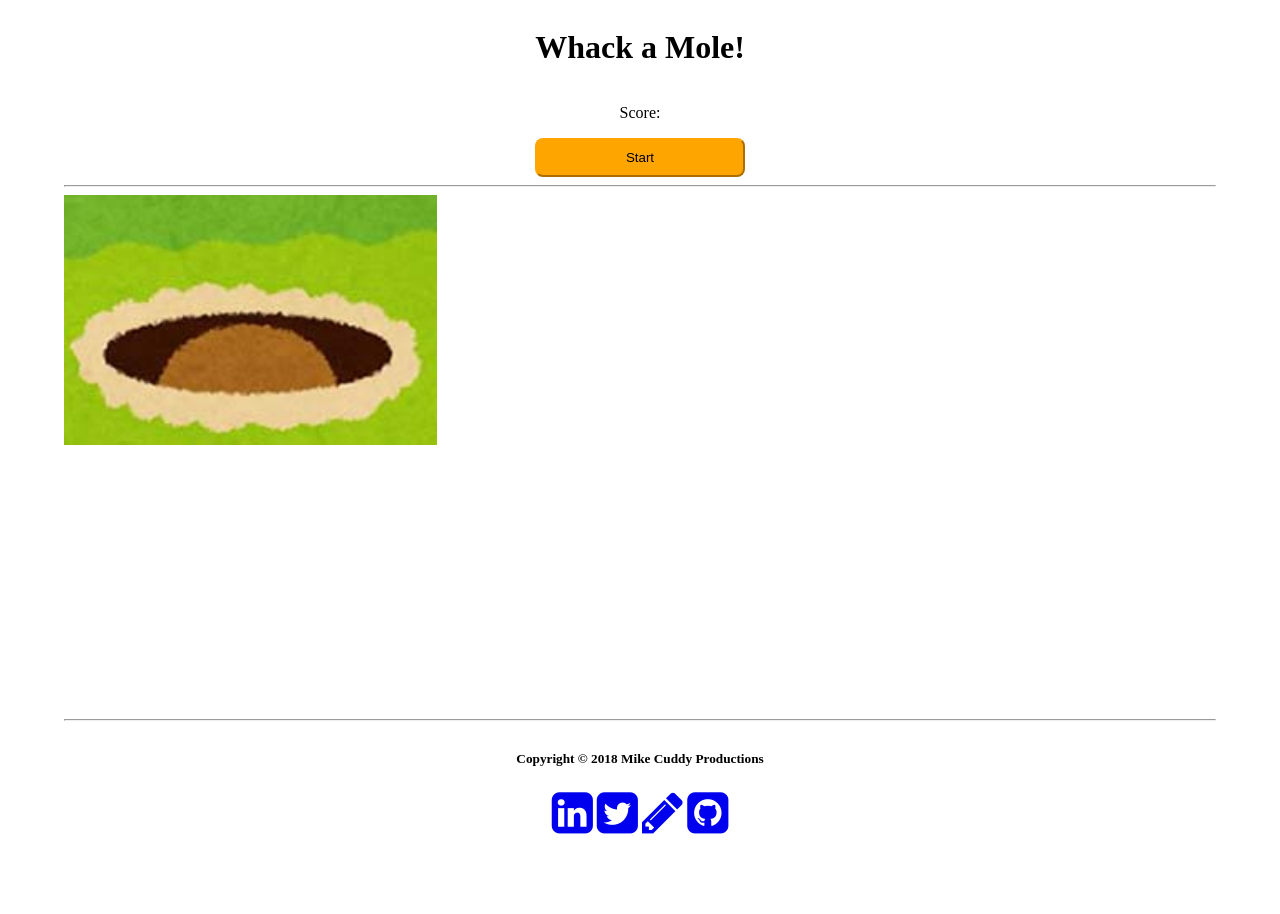
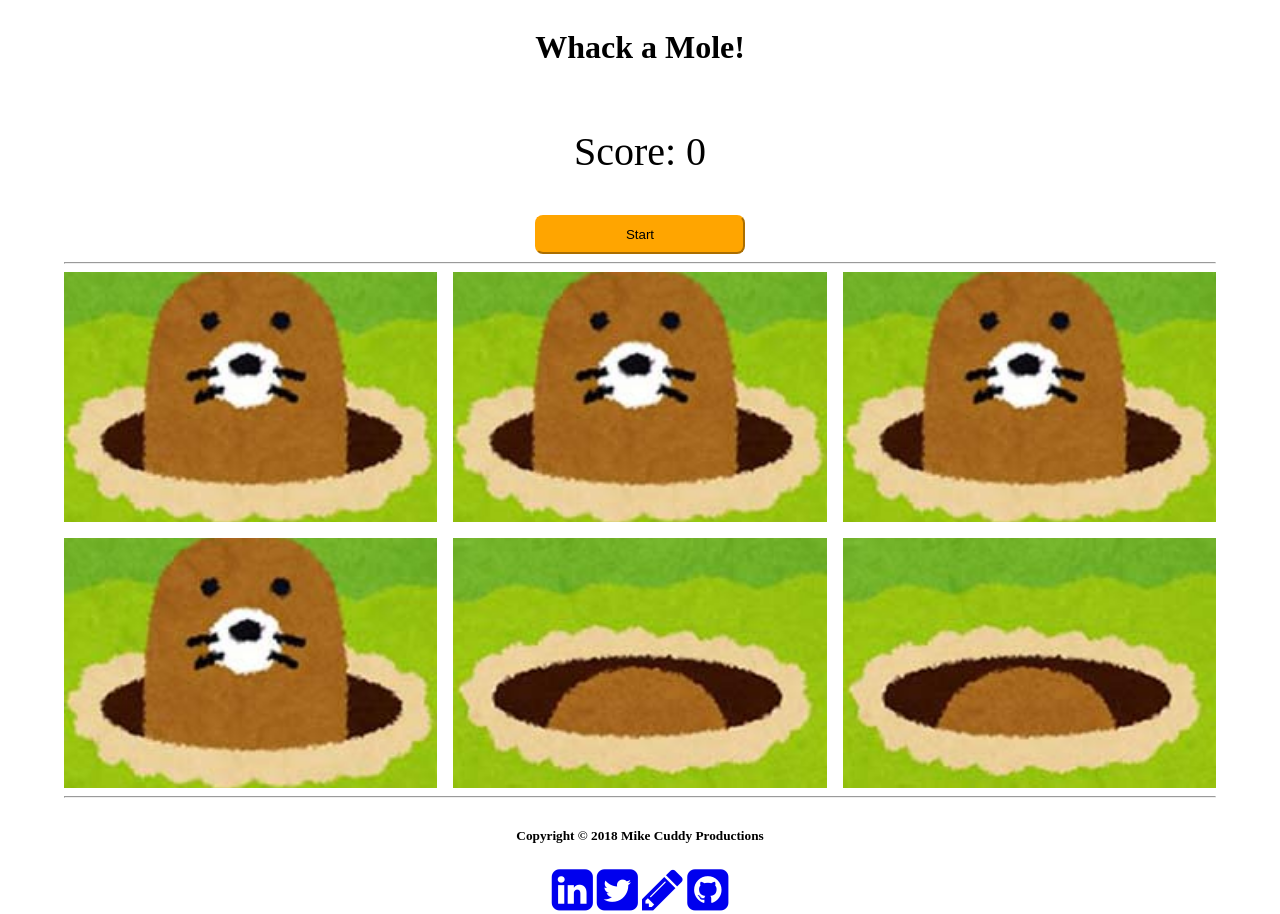
Before and after one commit to ravenusmc/calc, a plain HTML site: page mole/index.html in a window 1280 px wide. Both pictures are taken after a click on the button "Start". Before the commit the page ends 837 px from the top, so only its background shows below. Drawn offline with Linux system fonts and the light colour scheme.

Commit message:
added score feature and other minor elements

```diff
--- a/mole/assets/css/index.css
+++ b/mole/assets/css/index.css
@@ -40,6 +40,10 @@ CSS for header section
   flex-direction: column;
   justify-content: center;
   align-items: center;
+}
+
+.score_area {
+  font-size: 40px;
 }
 
 
--- a/mole/assets/js/index.js
+++ b/mole/assets/js/index.js
@@ -1,69 +1,122 @@
+//This file holds all of the javascript code for the project.
 
+//This function will get the random numbers
+function getPosition(positions) {
+  let position = '';
+
+  let randomNumber = Math.floor(Math.random() * 6);
+
+  position = positions[randomNumber];
+
+  return position;
+}
+
+//This function will make the moles appear up and down.
 function change(){
 
+  let position = '';
 
-  let target = document.getElementById("one");
+  const positions = ['one', 'two', 'three', 'four', 'five', 'six'];
 
+  position = getPosition(positions);
 
-  if (document.getElementById("one").classList.contains('down') ){
-    document.getElementById("one").classList.remove('down');
-    document.getElementById("one").classList.add('up');
+  if (document.getElementById(position).classList.contains('down') ){
+    document.getElementById(position).classList.remove('down');
+    document.getElementById(position).classList.add('up');
   }else {
-    document.getElementById("one").classList.remove('up');
-    document.getElementById("one").classList.add('down');
+    document.getElementById(position).classList.remove('up');
+    document.getElementById(position).classList.add('down');
   }
-
-
 
 }
 
+//This function starts the game when the button is pressed.
 function switchPic(){
 
   setInterval(function(){
     change();
-  }, 1000);
+  }, 200);
 
 };
 
-//This function will repeat
-// setInterval(function(){ alert("Hello"); }, 3000);
 
+//The functions below all deal with updating the score. I will say that I should have used a
+//Global variable to get the positions value out of the array. That way, I would not have had to
+//create so many functions! This is a very bad example of WET code!!!!
+function hitOne() {
+  debugger;
+  let score = Number(document.getElementById('score').innerHTML);
 
+  if(document.getElementById("one").className == "up"){
 
-// function changeTwo() {
+    score += 1;
+    document.getElementById('score').innerHTML = score;
+    document.getElementById("one").classList.remove('up');
+    document.getElementById("one").classList.add('down');
+  }
+}
 
-//   let targetTwo = document.getElementById('two');
+function hitTwo() {
 
-//   if (targetTwo.style.color == 'black'){
-//     document.getElementById('two').src = 'https://source.unsplash.com/AZMmUy2qL6A/255x200';
-//     document.getElementById('headingTwo').innerHTML = 'A Group of Friends';
-//     targetTwo.style.color = 'blue';
-//   }else{
-//     document.getElementById('two').src = "https://source.unsplash.com/K2u71wv2eI4/255x200";
-//     document.getElementById('headingTwo').innerHTML = 'A Lone individual...';
-//     targetTwo.style.color = 'black';
-//   }
-// }
+  let score = Number(document.getElementById('score').innerHTML);
 
-// <div class="card">
-//   <img id='two' onclick='changeTwo()' style="color:black;" class="card-img-top" src="https://source.unsplash.com/K2u71wv2eI4/255x200" alt="Card image cap">
-//     <div class="card-block">
-//       <h4 id='headingTwo' class="card-title">A Lone individual...</h4>
-//       <p id="two-paragraph"class="card-text">He who wonders about his journey in life...</p>
-//     </div>
-// </div>
+  if(document.getElementById("two").className == "up"){
 
+    score += 1;
+    document.getElementById('score').innerHTML = score;
+    document.getElementById("two").classList.remove('up');
+    document.getElementById("two").classList.add('down');
+  }
+}
 
-  // if (target.style.backgroundImage = "url('./assets/images/mole_in_hole')" ){
-  //   document.getElementById("one").style.backgroundImage = "url('./assets/images/mole_out.jpg')";
-  //   target.style.color = 'green';
-  // }else {
-  //   document.getElementById("one").style.backgroundImage = "url('./assets/images/mole_in_hole.jpg')";
-  //   target.style.color = 'red';
-  // }
+function hitThree() {
 
-    if (target.style.backgroundImage == "url(assets/images/mole_in_hole.jpg)" ){
-    document.getElementById("one").style.backgroundImage = "url(assets/images/mole_in_hole.jpg)";
-  }else {
-    document.getElementById("one").style.backgroundImage = "url(assets/images/mole_out.jpg)";
+  let score = Number(document.getElementById('score').innerHTML);
+
+  if(document.getElementById("three").className == "up"){
+
+    score += 1;
+    document.getElementById('score').innerHTML = score;
+    document.getElementById("three").classList.remove('up');
+    document.getElementById("three").classList.add('down');
   }
+}
+
+function hitFour() {
+
+  let score = Number(document.getElementById('score').innerHTML);
+
+  if(document.getElementById("four").className == "up"){
+
+    score += 1;
+    document.getElementById('score').innerHTML = score;
+    document.getElementById("four").classList.remove('up');
+    document.getElementById("four").classList.add('down');
+  }
+}
+
+function hitFive() {
+
+  let score = Number(document.getElementById('score').innerHTML);
+
+  if(document.getElementById("five").className == "up"){
+
+    score += 1;
+    document.getElementById('score').innerHTML = score;
+    document.getElementById("five").classList.remove('up');
+    document.getElementById("five").classList.add('down');
+  }
+}
+
+function hitSix() {
+
+  let score = Number(document.getElementById('score').innerHTML);
+
+  if(document.getElementById("six").className == "up"){
+
+    score += 1;
+    document.getElementById('score').innerHTML = score;
+    document.getElementById("six").classList.remove('up');
+    document.getElementById("six").classList.add('down');
+  }
+}
--- a/mole/index.html
+++ b/mole/index.html
@@ -10,7 +10,7 @@
 
   <header id='title_section'>
     <h1 class='center'>Whack a Mole!</h1>
-    <p class='center'>Score:</p>
+    <p class='score_area center'>Score: <span id='score'>0</span></p>
     <button onclick='switchPic();'>Start</button>
   </header>
 
@@ -18,22 +18,22 @@
 
   <section id='game_area'>
 
-    <div class='down' id='one'>
+    <div onclick='hitOne();' class='down' id='one'>
     </div>
 
-    <div id='two'>
+    <div onclick='hitTwo();' class='down' id='two'>
     </div>
 
-    <div id='three'>
+    <div onclick='hitThree();' class='down' id='three'>
     </div>
 
-    <div id='four'>
+    <div onclick='hitFour();' class='down' id='four'>
     </div>
 
-    <div id='five'>
+    <div onclick='hitFive();' class='down' id='five'>
     </div>
 
-    <div id='six'>
+    <div onclick='hitSix();' class='down' id='six'>
     </div>
 
   </section>
```
